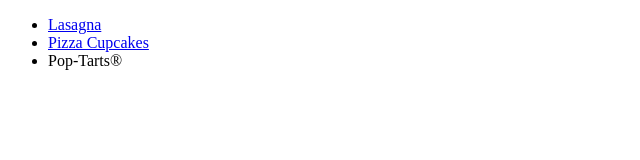
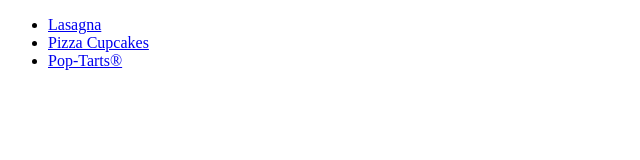
Before and after one commit to brad-huey/odin-recipes, a plain HTML site: page index.html in a window 1280 px wide. Shown: the full height of the page, 0-640 px from the left. Drawn offline with Linux system fonts and the light colour scheme.

Commit message:
Fix broken pop-tarts link

```diff
--- a/index.html
+++ b/index.html
@@ -10,7 +10,7 @@
   <ul>
     <li><a href="./recipes/lasagna.html">Lasagna</a></li>
     <li><a href="./recipes/pizza-cupcakes.html">Pizza Cupcakes</a></li>
-    <li><a href="./recipes/pop-tart.html"></a>Pop-Tarts®</a></li>
+    <li><a href="./recipes/pop-tart.html">Pop-Tarts®</a></li>
   </ul>
 
 </body>
```
